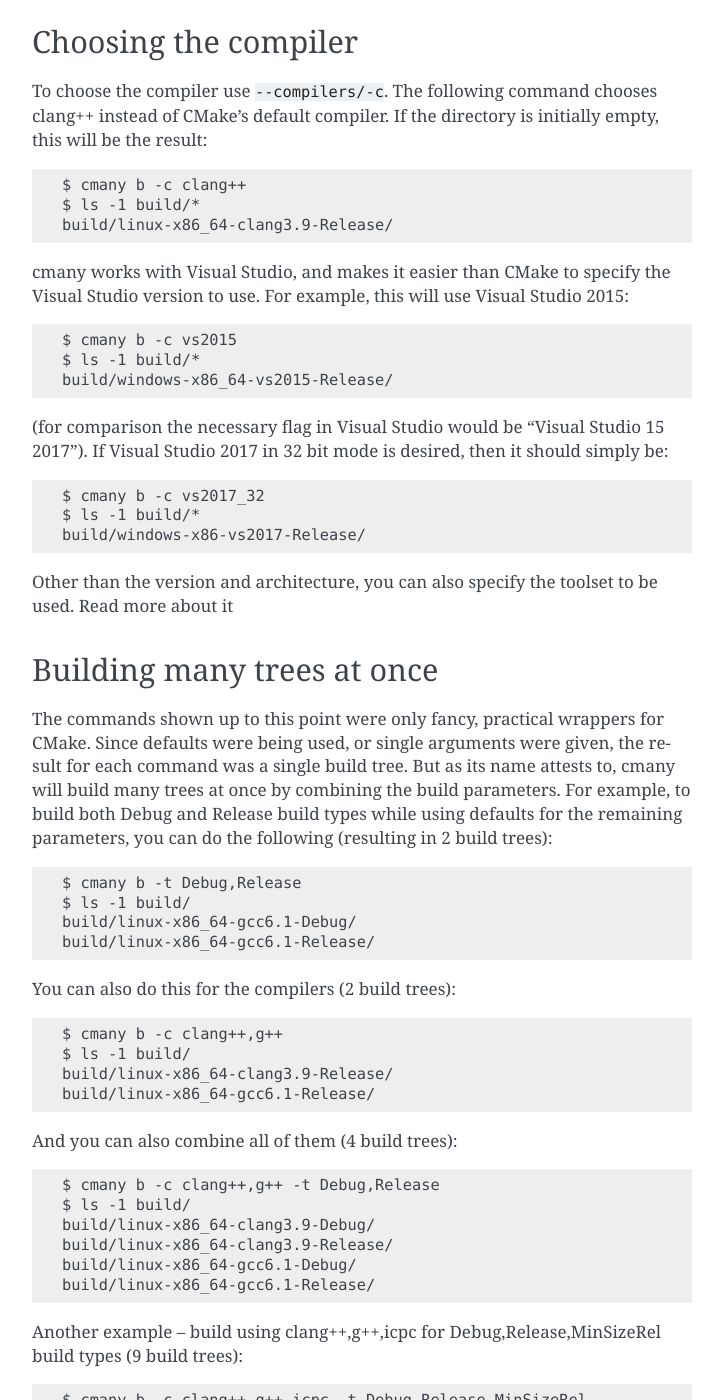
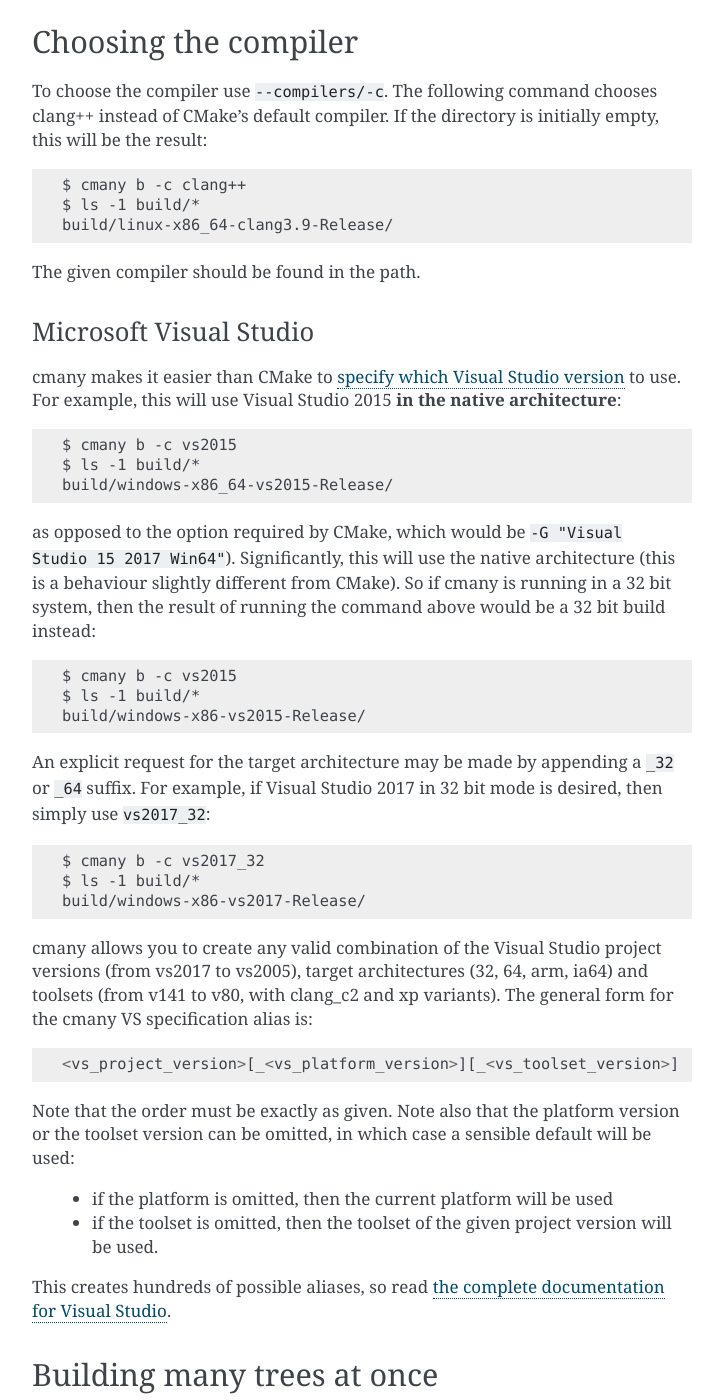
Before and after one commit to biojppm/cmany, a Sphinx documentation site: the page built from doc/quick_tour.rst, in a window 1280 px wide and 1400 px high, scrolled down 2506 px. Shown: the whole window, without its empty margins (388-1111 px from the left). Built offline with Sphinx 7.4.7, drawn with Linux system fonts in a browser that asks for light colours; some of the changed text lies outside the part shown.

Commit message:
documentation WIP

````diff
--- a/doc/quick_tour.rst
+++ b/doc/quick_tour.rst
@@ -58,6 +58,7 @@
 ``./build``. Each build tree name is made unique by combining the names of
 the operating system, architecture, compiler+version and the CMake build
 type.
+
 
 Configure
 ---------
@@ -126,23 +127,54 @@
     $ ls -1 build/*
     build/linux-x86_64-clang3.9-Release/
 
-cmany works with Visual Studio, and makes it easier than CMake to specify the
-Visual Studio version to use. For example, this will use Visual Studio 2015::
+The given compiler should be found in the path.
+
+Microsoft Visual Studio
+^^^^^^^^^^^^^^^^^^^^^^^
+cmany makes it easier than CMake to :doc:`specify which Visual Studio
+version </vs>` to use. For example, this will use Visual Studio 2015 **in the
+native architecture**::
 
     $ cmany b -c vs2015
     $ ls -1 build/*
     build/windows-x86_64-vs2015-Release/
 
-(for comparison the necessary flag in Visual Studio would be "Visual Studio
-15 2017"). If Visual Studio 2017 in 32 bit mode is desired, then it should
-simply be::
+as opposed to the option required by CMake, which would be ``-G "Visual
+Studio 15 2017 Win64"``). Significantly, this will use the native
+architecture (this is a behaviour slightly different from CMake). So if cmany
+is running in a 32 bit system, then the result of running the command above
+would be a 32 bit build instead::
+
+    $ cmany b -c vs2015
+    $ ls -1 build/*
+    build/windows-x86-vs2015-Release/
+
+An explicit request for the target architecture may be made by appending a
+``_32`` or ``_64`` suffix. For example, if Visual Studio 2017 in 32 bit mode
+is desired, then simply use ``vs2017_32``::
 
     $ cmany b -c vs2017_32
     $ ls -1 build/*
     build/windows-x86-vs2017-Release/
 
-Other than the version and architecture, you can also specify the toolset to
-be used. Read more about it
+cmany allows you to create any valid combination of the Visual Studio project
+versions (from vs2017 to vs2005), target architectures (32, 64, arm, ia64)
+and toolsets (from v141 to v80, with clang_c2 and xp variants). The general
+form for the cmany VS specification alias is::
+
+    <vs_project_version>[_<vs_platform_version>][_<vs_toolset_version>]
+
+Note that the order must be exactly as given. Note also that the platform
+version or the toolset version can be omitted, in which case a sensible
+default will be used:
+
+   * if the platform is omitted, then the current platform will be used
+   * if the toolset is omitted, then the toolset of the given project version
+     will be used.
+
+This creates hundreds of possible aliases, so read :doc:`the complete
+documentation for Visual Studio </vs>`.
+
 
 Building many trees at once
 ---------------------------
@@ -195,10 +227,13 @@
 Choosing build/install directories
 ----------------------------------
 
-You don't have to use cmany's default build/install dirs. The following
-command will use ``foo`` for building and ``bar`` for installing::
+By default, cmany creates the build trees nested under a directory ``build``
+which is made as a sibling of the ``CMakeLists.txt`` project file. Similarly,
+the install trees are nested under the ``install`` directory. However, you
+don't have to use these defaults. The following command will use ``foo`` for
+building and ``bar`` for installing::
 
-    $ cmany i -c clang++,g++ --build-dir foo --install-dir bar path/to/proj/dir
+    $ cmany i -c clang++,g++ --build-dir foo --install-dir bar
 
     $ ls -1 foo/ bar/
     bar/linux-x86_64-clang3.9-Release/
@@ -215,9 +250,12 @@
 Using flags/defines/cache vars
 ------------------------------
 
-You can set cmake cache variables using ```--vars/-V``. For example, the
+(:doc:`Full docs for flags here </flags>`).
+
+You can set cmake cache variables using ``--vars/-V``. For example, the
 following command will be the same as if ``cmake -DCMAKE_VERBOSE_MAKEFILES=1
--DPROJECT_SOME_DEFINE=SOME_DEFINE= .`` followed by ``cmake --build`` was used::
+-DPROJECT_SOME_DEFINE=SOME_DEFINE= .`` followed by ``cmake --build`` was
+used::
 
     $ cmany b -V CMAKE_VERBOSE_MAKEFILES=1,PROJECT_SOME_DEFINE=SOME_DEFINE=
 
@@ -248,12 +286,14 @@
 Build variants
 --------------
 
+(:doc:`Full docs for variants here </variants>`).
+
 cmany has **variants** for setting up per-build parameters. A variant is a
 build different from any other which uses a specific combination of the
 options of the previous section (``--vars/-V``, ``--defines/-D``,
 ``--cxxflags/-X``, ``--cflags/-C``). The command option to setup a variant is
 ``--variant/-v`` and should be used as follows: ``--variant 'variant_name:
-<variant_specs>'``. For example, assume a vanilla build::
+<flag_specs>'``. For example, assume a vanilla build::
 
     $ cmany b
 
@@ -268,12 +308,50 @@
     $ cmany b --variant 'foo: --defines SOME_DEFINE=32 --cxxflags "-Os"' \
               --variant 'bar: --defines SOME_DEFINE=16 --cxxflags "-O2"'
 
-To be clear, the ``foo`` variant will be compiled with the preprocessor symbol
-named ``SOME_DEFINE`` defined to 32, and will use the ``-Os`` C++ compiler
-flag. In turn, the ``bar`` variant will be compiled with the preprocessor
-symbol named ``SOME_DEFINE`` defined to 16, and will use the ``-O2`` C++
-compiler flag. So instead of the build above, we now get::
+To be clear, the ``foo`` variant will be compiled with the preprocessor
+symbol named ``SOME_DEFINE`` defined to 32, and will use the ``-Os`` C++
+compiler flag. In turn, the ``bar`` variant will be compiled with the
+preprocessor symbol named ``SOME_DEFINE`` defined to 16, and will use the
+``-O2`` C++ compiler flag. So instead of the build above, we now get::
 
     $ ls -1 build
     build/linux-x86_64-clang3.9-Release-bar/
     build/linux-x86_64-clang3.9-Release-foo/
+
+Note above the additional ``-foo`` and ``-bar`` suffixes to denote the
+originating variant.
+
+You can also make variants inherit from other variants, as well as having a
+null variant. Read more about this in the :doc:`variants` document.
+
+System- and architecture- specific flags
+----------------------------------------
+
+The ``item_name: <flag_specs>`` pattern for specifying the flags to use in
+:doc:`a variant </variants>` can also be used for specifying flags specific
+to one of the build combination parameters:
+
+* operating system (``--systems/-s``)
+* architecture (``--architectures/-a``)
+* compiler (``--compilers/-c``)
+* build type (``--build-types/-t``)
+
+For example, to associate specific flags to an operating system in order to
+used a toolchain, you can simply do::
+
+  $ cmany b --systems linux,'android: --vars CMAKE_TOOLCHAIN=toolchain.cmake'
+
+Or if you want to invoke gcc in both in 32 and 64 bit mode while in a 64 bit system::
+
+  $ cmany b --architecture x86_64,'x86: --cxxflags "-m32"'
+
+Or if you want to add a special define only for one compiler::
+
+  $ cmany b --compilers g++,'clang: --defines FOO=bar"'
+
+Or you can add a flag only to a certain build type::
+
+  $ cmany b --build-types Release,'Debug: --cxxflags "-Wall"'
+
+Again, all of the :doc:`flag directives </flags>` can be used inside the
+``item_name: <flag_specs>`` pattern.
--- a/doc/variants.rst
+++ b/doc/variants.rst
@@ -1,7 +1,7 @@
 Build variants
 ==============
 
-If you have read the help on setting up cmake cache variables,
+If you have read the :doc:`help on setting up </flags>` cmake cache variables,
 preprocessor defines or compiler flags, you know that a direct invokation
 like this::
 
````
Also changed, not shown: 2 other files.
